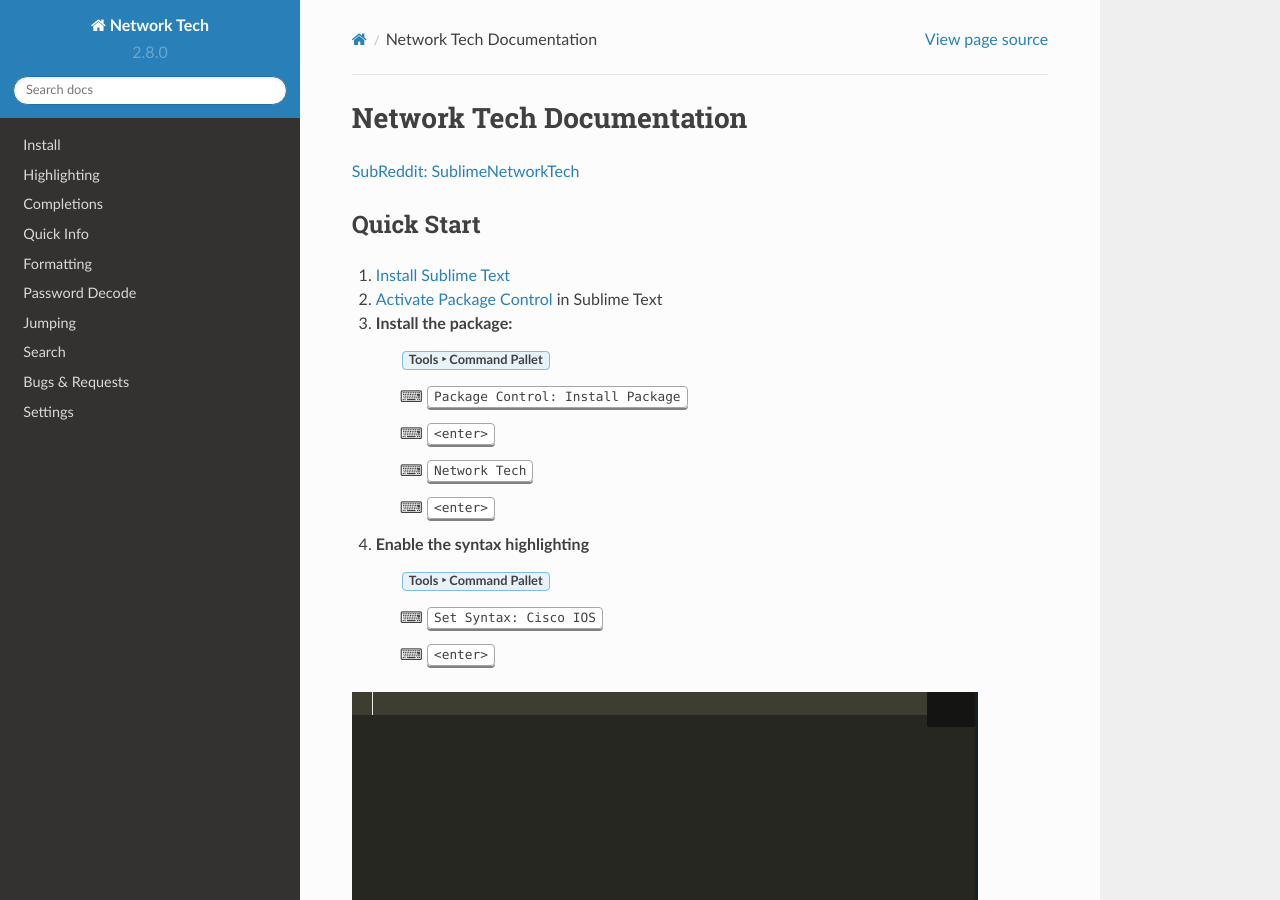
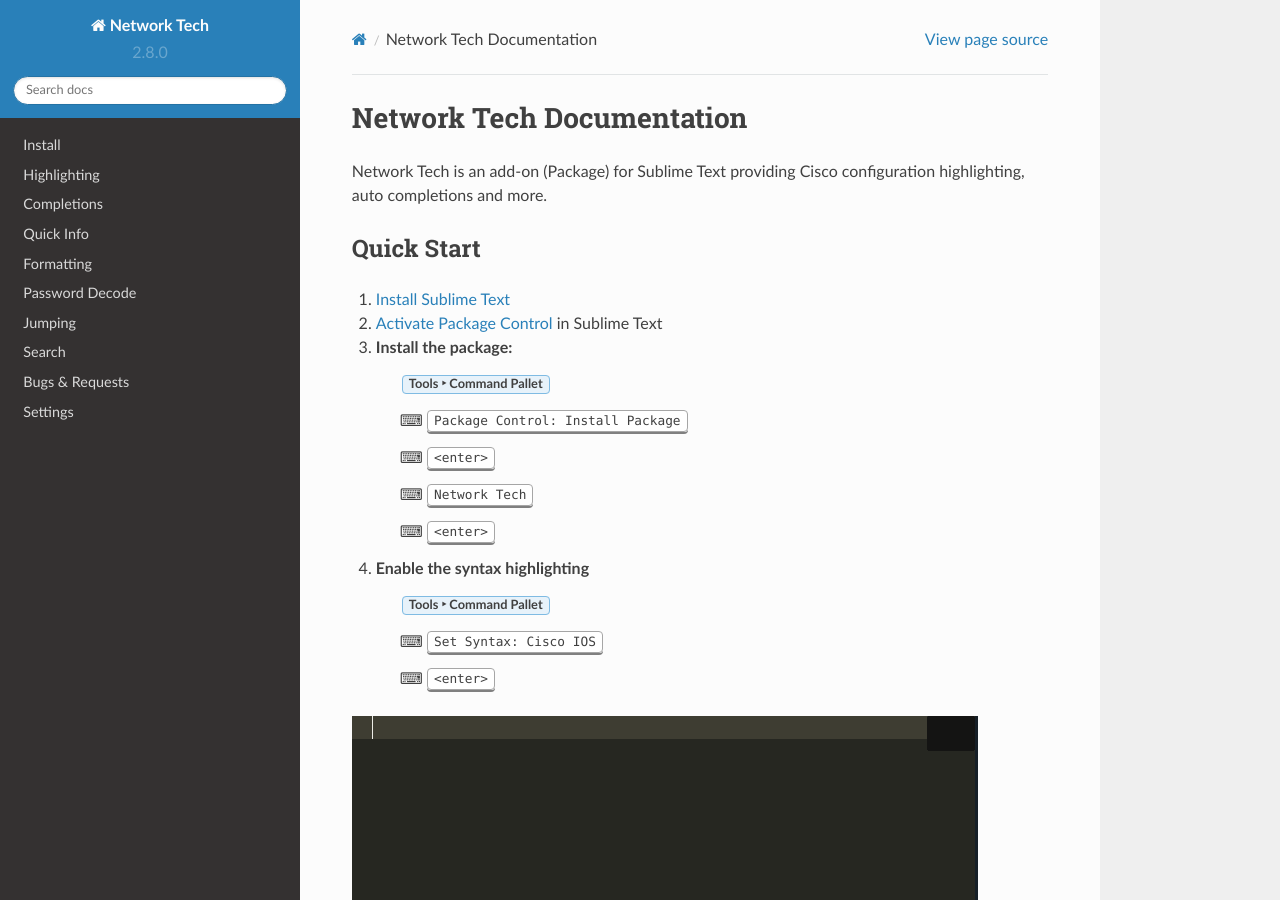
Before and after one commit to heyglen/network_tech, a Sphinx documentation site: the page built from docs/index.rst, in a window 1280 px wide and 900 px high. Built offline with Sphinx 7.4.7 and the Read the Docs theme 2.0.0, drawn with Linux system fonts in a browser that asks for light colours.

Commit message:
📘 Project blurb

```diff
--- a/docs/index.rst
+++ b/docs/index.rst
@@ -6,8 +6,7 @@
 Network Tech Documentation
 ==========================
 
-`SubReddit: SublimeNetworkTech <https://www.reddit.com/r/SublimeNetworkTech/>`_
-
+Network Tech is an add-on (Package) for Sublime Text providing Cisco configuration highlighting, auto completions and more.
 
 Quick Start
 -----------
```
